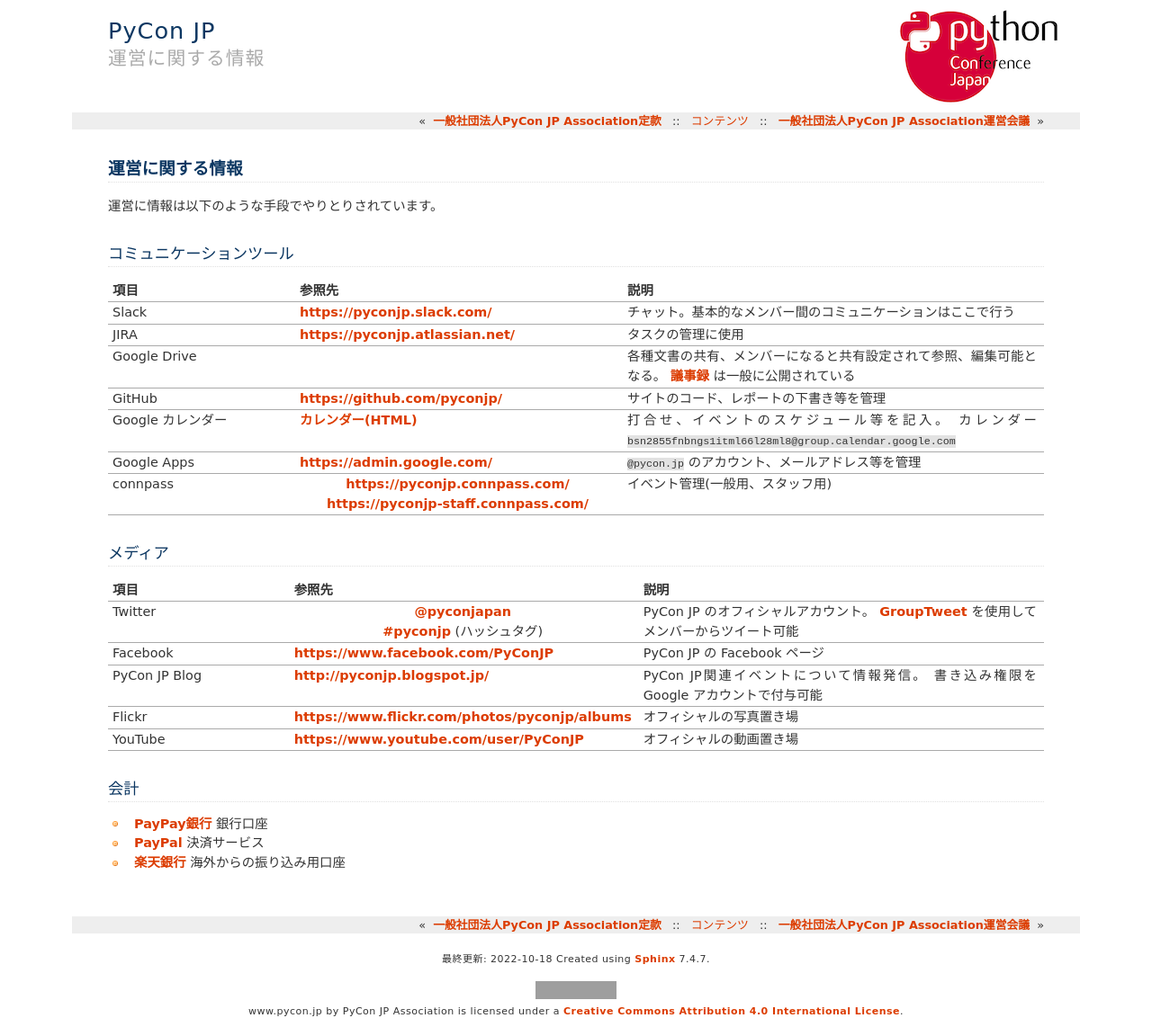
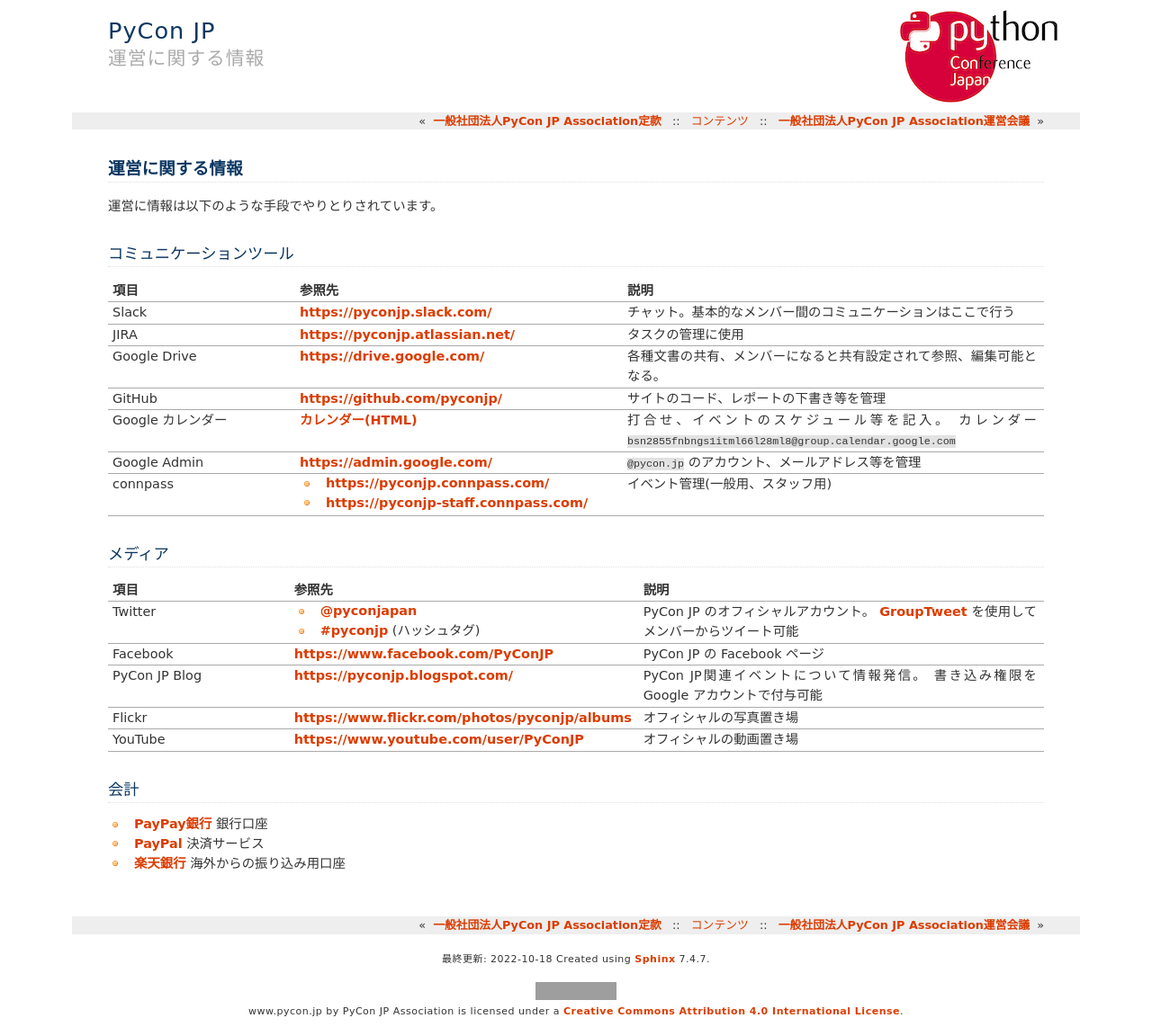
Before and after one commit to pyconjp/www.pycon.jp, a Sphinx documentation site: the page built from source/committee/operation.rst, in a window 1280 px wide. Shown: the whole page at 90% size. Built offline with Sphinx 7.4.7, drawn with Linux system fonts in a browser that asks for light colours; grey boxes are pictures that could not be loaded.

Commit message:
ISSHA-2715 update links

```diff
--- a/source/committee/operation.rst
+++ b/source/committee/operation.rst
@@ -20,9 +20,8 @@
      - https://pyconjp.atlassian.net/
      - タスクの管理に使用
    * - Google Drive
-     -
+     - https://drive.google.com/
      - 各種文書の共有、メンバーになると共有設定されて参照、編集可能となる。
-       `議事録 <https://docs.google.com/folder/d/0B_bw8GEmTD5OYzRNN0xsalRVSTQ/edit>`_ は一般に公開されている
    * - GitHub
      - https://github.com/pyconjp/
      - サイトのコード、レポートの下書き等を管理
@@ -30,12 +29,12 @@
      - `カレンダー(HTML) <https://www.google.com/calendar/embed?src=bsn2855fnbngs1itml66l28ml8%40group.calendar.google.com&ctz=Asia/Tokyo>`_
      - 打合せ、イベントのスケジュール等を記入。
        カレンダー ``bsn2855fnbngs1itml66l28ml8@group.calendar.google.com``
-   * - Google Apps
+   * - Google Admin
      - https://admin.google.com/
      - ``@pycon.jp`` のアカウント、メールアドレス等を管理
    * - connpass
-     - | https://pyconjp.connpass.com/
-       | https://pyconjp-staff.connpass.com/
+     - - https://pyconjp.connpass.com/
+       - https://pyconjp-staff.connpass.com/
      - イベント管理(一般用、スタッフ用)
 
 メディア
@@ -49,15 +48,15 @@
      - 参照先
      - 説明
    * - Twitter
-     - | `@pyconjapan <https://twitter.com/pyconjapan>`_
-       | `#pyconjp <https://twitter.com/search?q=%23pyconjp&src=typd>`_ (ハッシュタグ)
+     - - `@pyconjapan <https://twitter.com/pyconjapan>`_
+       - `#pyconjp <https://twitter.com/search?q=%23pyconjp&src=typd>`_ (ハッシュタグ)
      - PyCon JP のオフィシャルアカウント。
        `GroupTweet <https://www.grouptweet.com/>`_ を使用してメンバーからツイート可能
    * - Facebook
      - https://www.facebook.com/PyConJP
      - PyCon JP の Facebook ページ
    * - PyCon JP Blog
-     - http://pyconjp.blogspot.jp/
+     - https://pyconjp.blogspot.com/
      - PyCon JP関連イベントについて情報発信。
        書き込み権限を Google アカウントで付与可能
    * - Flickr
@@ -71,4 +70,4 @@
 ====
 - `PayPay銀行 <https://www.paypay-bank.co.jp/>`_ 銀行口座
 - `PayPal <https://www.paypal.com/>`_ 決済サービス
-- `楽天銀行 <http://www.rakuten-bank.co.jp/>`_ 海外からの振り込み用口座
+- `楽天銀行 <https://www.rakuten-bank.co.jp/>`_ 海外からの振り込み用口座
```
